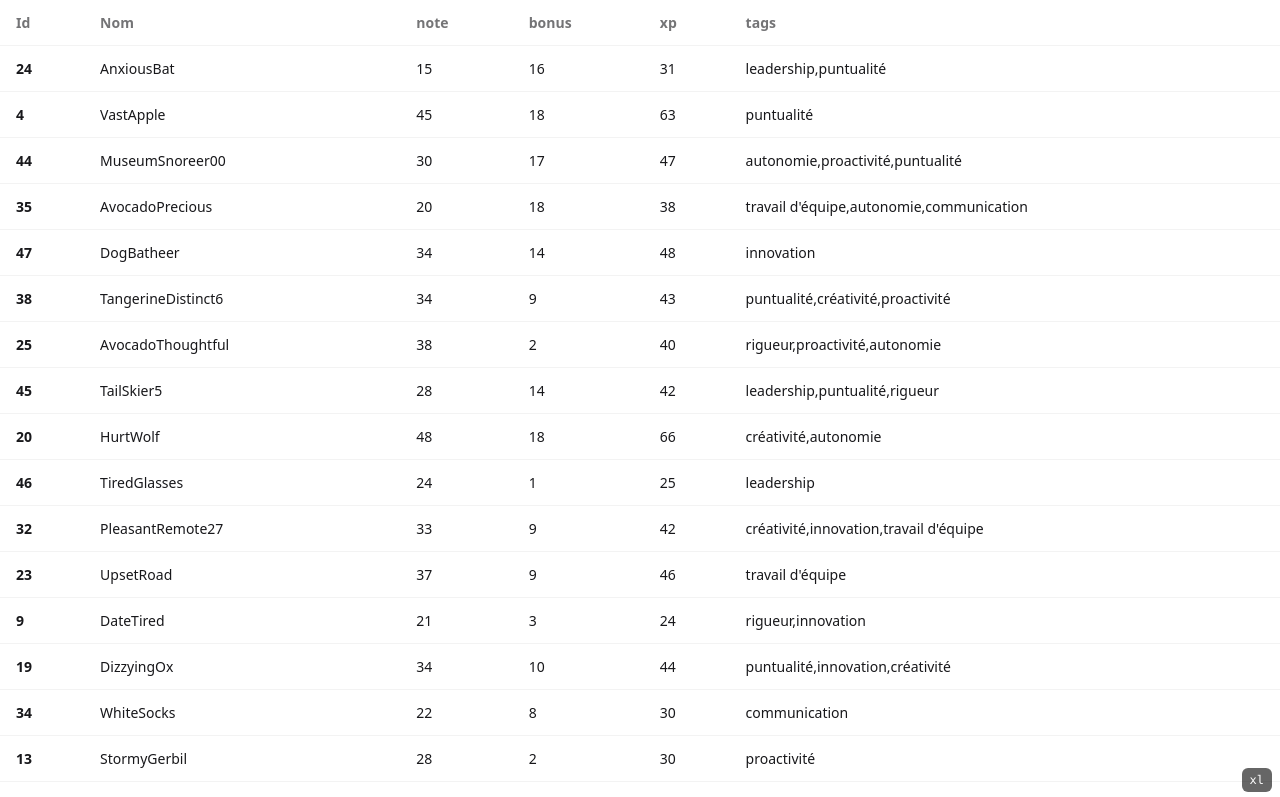
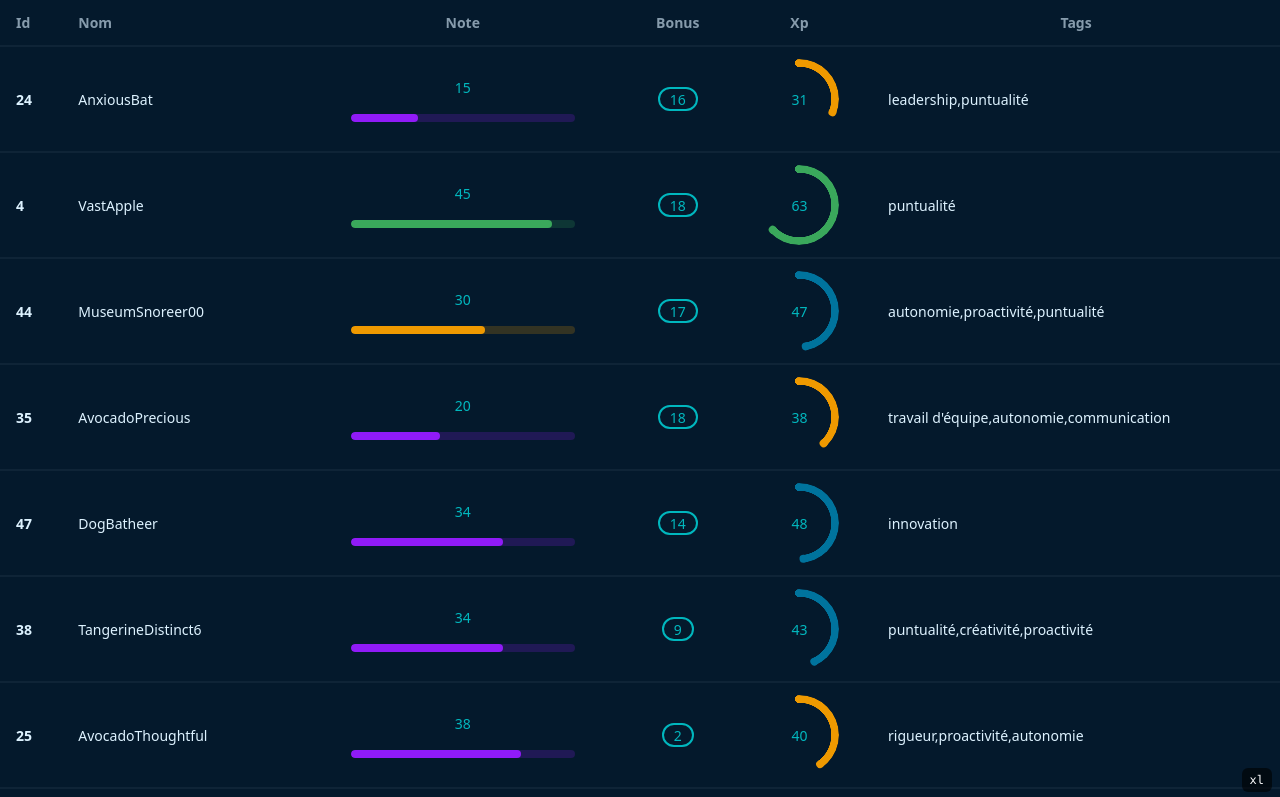
Before and after one commit to LudoLoops/scoreBoard, a SvelteKit app: page /brownfabric-lime-printer in a window 1280 px wide. Shown: the top 797 px of the page. Built offline with nearby package versions, Linux system fonts and the light colour scheme; no server answers.

Commit message:
feat: colors

```diff
--- a/src/app.html
+++ b/src/app.html
@@ -1,7 +1,6 @@
 <!doctype html>
 <html lang="en"
-      data-theme="mona"
-      data-mode="dark">
+      data-theme="spaceCowboy">
 
 <head>
       <meta charset="utf-8" />
--- a/src/routes/[slug]/table.svelte
+++ b/src/routes/[slug]/table.svelte
@@ -1,4 +1,6 @@
 <script lang="ts">
+	import { onMount } from 'svelte';
+
 	const { projet } = $props();
 
 	const { users } = projet;
@@ -45,21 +47,57 @@
 		<thead>
 			<tr>
 				<th>Id</th>
-				<th onclick={() => sort('nom')}> Nom</th>
-				<th onclick={() => sort('note')}>note</th>
-				<th onclick={() => sort('bonus')}>bonus</th>
-				<th onclick={() => sort('xp')}>xp</th>
-				<th>tags</th>
+				<th onclick={() => sort('nom')} class="cursor-pointer text-left capitalize">Nom</th>
+				<th onclick={() => sort('note')} class="text-centercursor-pointer text-center capitalize"
+					>note</th
+				>
+				<th onclick={() => sort('bonus')} class="cursor-pointer text-center capitalize">bonus</th>
+				<th onclick={() => sort('xp')} class="cursor-pointer text-center capitalize">xp</th>
+				<th class="text-center capitalize">tags</th>
 			</tr>
 		</thead>
 		<tbody>
 			{#each renderList as staff}
-				<tr>
+				<tr class="hover:bg-base-300/20">
 					<th>{staff.userId}</th>
 					<td>{staff.nom}</td>
-					<td>{staff.note}</td>
-					<td>{staff.bonus}</td>
-					<td>{staff.xp}</td>
+					<td>
+						<div class="flex flex-col items-center justify-center gap-4">
+							<span class="text-primary">
+								{staff.note}
+							</span>
+							<progress
+								class="progress w-56 progress-secondary"
+								class:progress-success={staff.note >= 40}
+								class:progress-neutral={staff.note >= 30}
+								class:progress-warning={staff.note >= 26 && staff.note <= 30}
+								class:progress-error={staff.note >= 0 && staff.note < 26}
+								value={staff.note}
+								max="50"
+							></progress>
+						</div>
+					</td>
+					<td class="text-center">
+						<div class="badge badge-outline badge-primary">{staff.bonus}</div>
+					</td>
+					<td>
+						<div class="flex flex-col items-center justify-center">
+							<div
+								class="radial-progress"
+								class:progress-success={staff.xp >= 50}
+								class:progress-neutral={staff.xp >= 40}
+								class:progress-warning={staff.xp >= 30 && staff.xp <= 40}
+								class:progress-error={staff.xp >= 0 && staff.xp < 30}
+								style="--value:{staff.xp};"
+								aria-valuenow={staff.xp}
+								role="progressbar"
+							>
+								<span class="text-bold text-primary">
+									{staff.xp}
+								</span>
+							</div>
+						</div>
+					</td>
 					<td>{staff.tags}</td>
 				</tr>
 			{/each}
```
